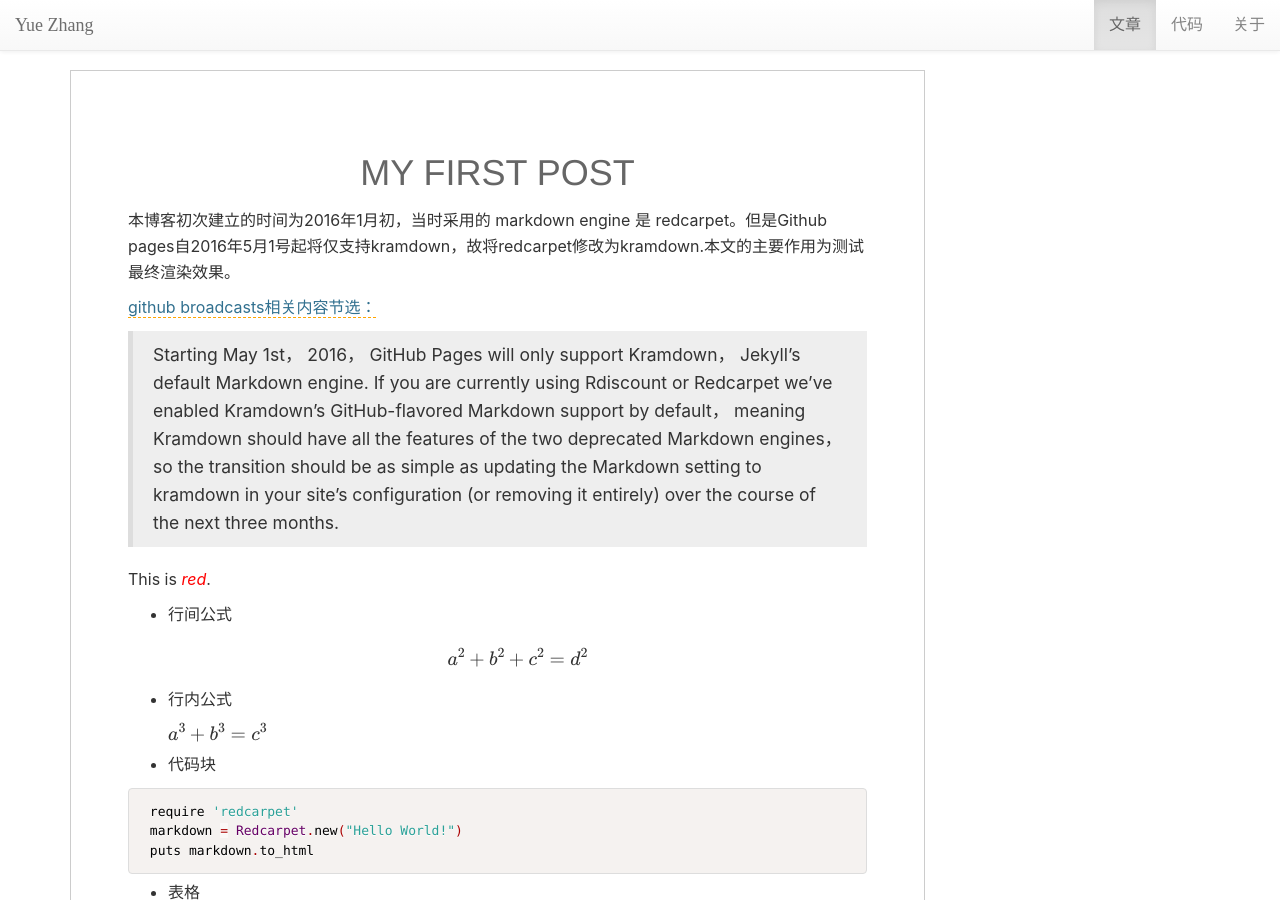
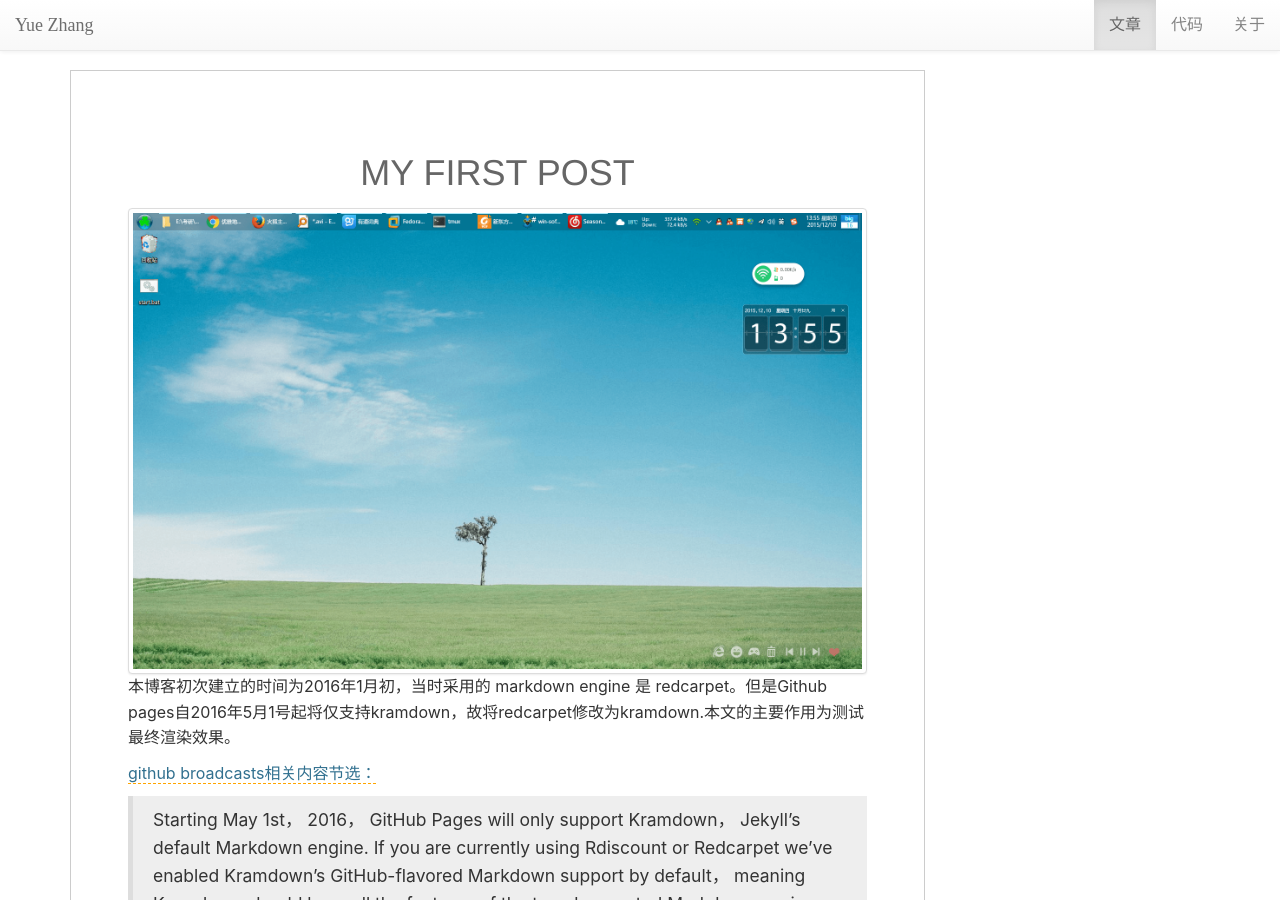
Before and after one commit to eueuy/eueuy.github.io, a Jekyll site: the page built from _posts/2016-01-14-my-first-post.md, in a window 1280 px wide and 900 px high. Built offline with Jekyll 4.4.1, drawn with Linux system fonts in a browser that asks for light colours; formulas are drawn with MathJax 3; comment, search, counter and statistics services are not loaded.

```diff
--- a/_posts/2016-01-14-my-first-post.md
+++ b/_posts/2016-01-14-my-first-post.md
@@ -6,7 +6,7 @@
 math: y
 disqus: y
 ---
-
+![win屏幕截图](/assets/img/blog/2016/01-20/win-screen.png)
 本博客初次建立的时间为2016年1月初，当时采用的 markdown engine 是 redcarpet。但是Github pages自2016年5月1号起将仅支持kramdown，故将redcarpet修改为kramdown.本文的主要作用为测试最终渲染效果。
 
 [github broadcasts相关内容节选：](https://github.com/blog/2100-github-pages-now-faster-and-simpler-with-jekyll-3-0)
```
